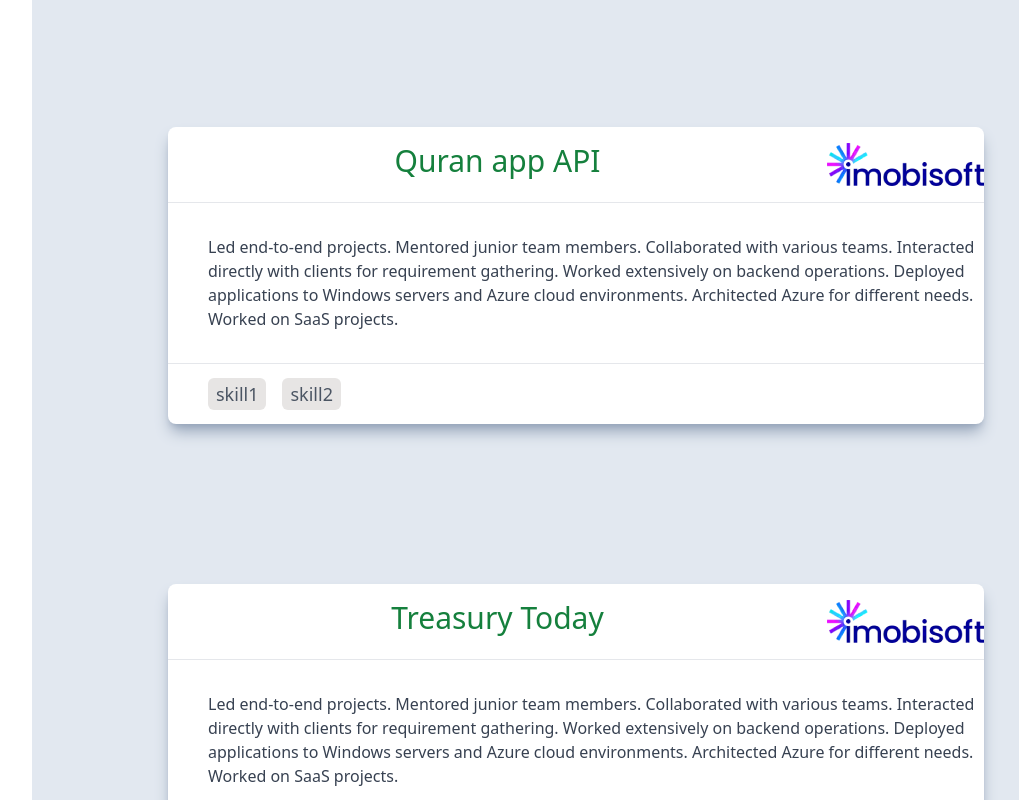
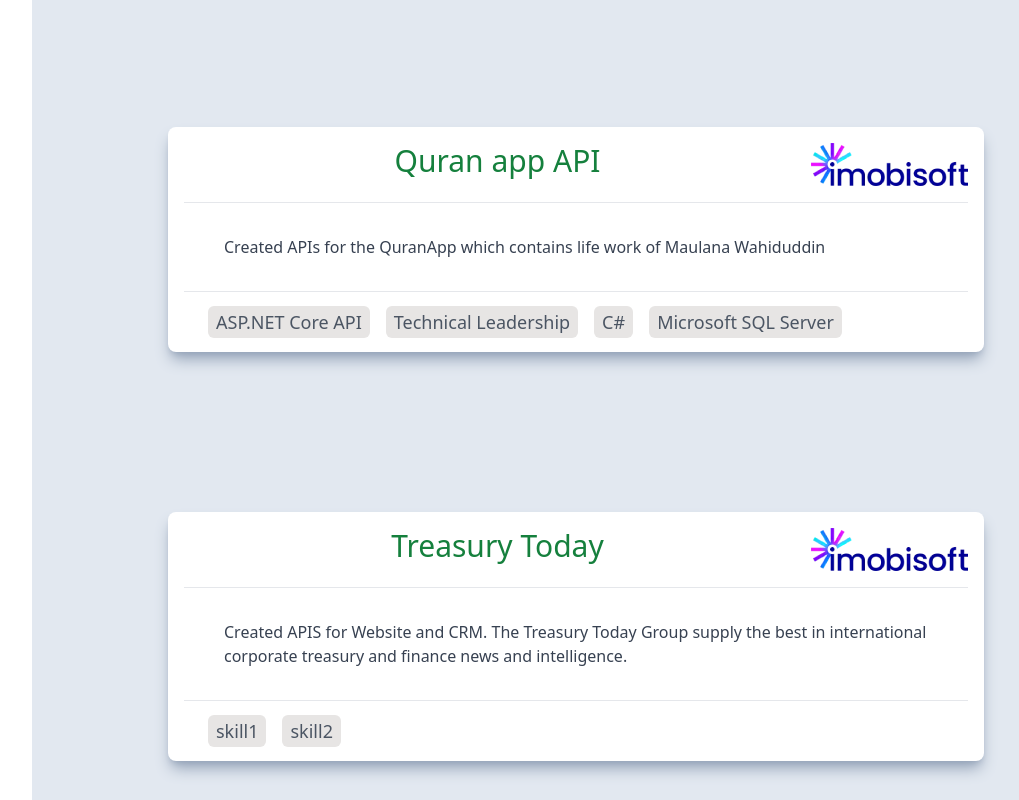
Before and after one commit to shahzad285/ShahzadAhamad, a React (Create React App) app in the folder shahzadahamad/: page / in a window 1280 px wide. Shown: the part 3080-3880 px from the top of the page, without its empty margins (160-1179 px from the left). Built offline with nearby package versions, Linux system fonts and the light colour scheme.

Commit message:
Changes done for projects

```diff
--- a/shahzadahamad/src/components/ProjectCard.tsx
+++ b/shahzadahamad/src/components/ProjectCard.tsx
@@ -2,12 +2,12 @@
 
     return (
         <div className=" bg-white shadow-lg shadow-slate-400 rounded-lg ">
-            <div className="flex py-4 border-b border-gray-200 justify-between">
+            <div className="flex py-4 border-b border-gray-200 justify-between mx-4">
                 <div></div>
                 <div className="text-center  font-normal text-lg  md:text-3xl text-green-700 ">{data.name}</div>
-                <div><img src={data.companyLogo} alt="" /></div>
+                <img src={data.companyLogo} alt="" />
             </div>
-            <div className="md:py-8 pl-10 text-gray-700 border-b border-gray-200">
+            <div className="md:py-8 pl-10 text-gray-700 border-b border-gray-200 mx-4">
                 {data.description}
             </div>
             <div className="pl-10 py-4 overflow-hidden">
--- a/shahzadahamad/src/pages/Contact.tsx
+++ b/shahzadahamad/src/pages/Contact.tsx
@@ -4,7 +4,7 @@
 export default function Contact() {
     return <>
         <p className="bg-teal-700 text-5xl font-thin pl-10 text-white py-8">CONTACT</p>
-        <div className='flex flex-col justify-center items-start text-xl font-medium ml-16 md:ml-24 lg:ml-80 mt-48 mb-48'>
+        <div className='flex flex-col justify-center items-start text-xl font-medium ml-16 md:ml-24 lg:ml-80 pt-48 pb-48'>
             <div className='space-y-8 '>{/*  So that items start in same vertical line */}
                 <div>
                     <a href="mailto:shahzadahamad285@gmail.com?subject=Send email to Shahzad" className='flex items-center space-x-10'><div className="bg-teal-500 rounded-full p-5 text-white text-3xl "><RiMailLine /></div> <span className='text-teal-900 hover:underline'>shahzadahamad285@gmail.com</span></a>
--- a/shahzadahamad/src/pages/MainContent.tsx
+++ b/shahzadahamad/src/pages/MainContent.tsx
@@ -27,7 +27,7 @@
             <div id="education" className="h-auto">
                 <Education />
             </div>
-            <div id="contact" className=" h-auto">
+            <div id="contact" className="h-auto">
                 <Contact />
             </div>
         </div>
--- a/shahzadahamad/src/pages/Projects.tsx
+++ b/shahzadahamad/src/pages/Projects.tsx
@@ -8,48 +8,27 @@
             name: "UniAdmissions",
             companyLogo: "/images/imobisoft.png",
             description: "UniAdmissions helps students in preparing for Oxbridge",
-            skills: ["Docker", "Micro services", "ASP.NET Core", "Technical Leadership", "C#", "Microsoft SQL Server"]
+            skills: ["Docker", "Micro services", "ASP.NET Core API", "Technical Leadership", "C#", "Microsoft SQL Server"]
 
         },
         {
             name: "Quran app API",
             companyLogo: "/images/imobisoft.png",
-            description: `Led end-to-end projects.
-                          Mentored junior team members.
-                          Collaborated with various teams.
-                          Interacted directly with clients for requirement gathering.
-                          Worked extensively on backend operations.
-                          Deployed applications to Windows servers and Azure cloud environments.
-                          Architected Azure for different needs.
-                          Worked on SaaS projects.`,
-            skills: ["skill1", "skill2"]
+            description: "Created APIs for the QuranApp which contains life work of Maulana Wahiduddin",
+            skills: ["ASP.NET Core API", "Technical Leadership", "C#", "Microsoft SQL Server"]
 
         },
         {
             name: "Treasury Today",
             companyLogo: "/images/imobisoft.png",
-            description: `Led end-to-end projects.
-                          Mentored junior team members.
-                          Collaborated with various teams.
-                          Interacted directly with clients for requirement gathering.
-                          Worked extensively on backend operations.
-                          Deployed applications to Windows servers and Azure cloud environments.
-                          Architected Azure for different needs.
-                          Worked on SaaS projects.`,
+            description: "Created APIS for Website and CRM. The Treasury Today Group supply the best in international corporate treasury and finance news and intelligence.",
             skills: ["skill1", "skill2"]
 
         },
         {
             name: "Letter app",
             companyLogo: "/images/imobisoft.png",
-            description: `Led end-to-end projects.
-                          Mentored junior team members.
-                          Collaborated with various teams.
-                          Interacted directly with clients for requirement gathering.
-                          Worked extensively on backend operations.
-                          Deployed applications to Windows servers and Azure cloud environments.
-                          Architected Azure for different needs.
-                          Worked on SaaS projects.`,
+            description: "Created APIs for the Letter App, a medical application designed for healthcare professionals to identify injuries and create diagnosis plans.",
             skills: ["skill1", "skill2"]
 
         },
@@ -242,7 +221,7 @@
 
 <div className="flex flex-col items-center my-10">
         {projectData.map((project, index) => (
-            <div key={index} className="w-9/12 my-20">
+            <div key={index} className="w-11/12 md:w-10/12 lg:w-9/12 md my-20">
                 <ProjectCard {...project} />
             </div>
         ))}
```
